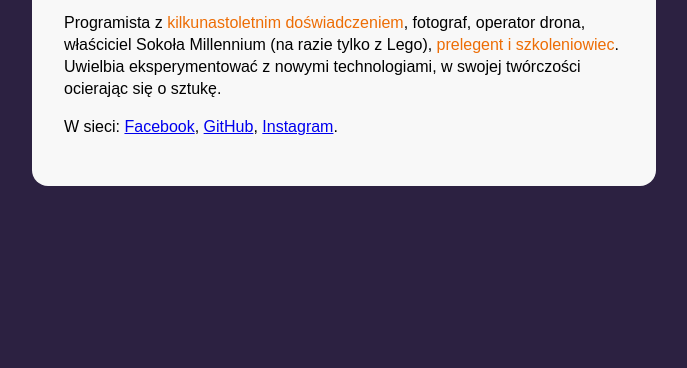
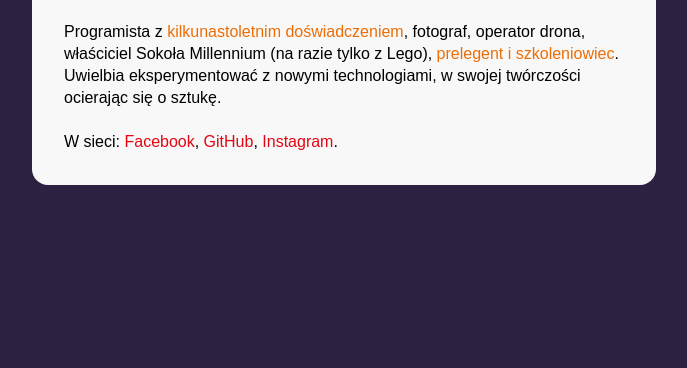
Before and after one commit to damiaNR10/business-card-2020, a plain HTML site: page index.html in a window 1280 px wide. Shown: the part 432-800 px from the top of the page, without its empty margins (296-983 px from the left). Drawn offline with Linux system fonts and the light colour scheme.

Commit message:
person content styles

```diff
--- a/css/style.css
+++ b/css/style.css
@@ -30,12 +30,26 @@ body {
 .person__description {
     font-size: 16px;
     line-height: 22px;
+    margin: 0;
+}
+
+.person__description--with-margin {
+    margin-bottom: 22px;
+}
+
+.person__info {
+    margin-bottom: 24px;
 }
 
 .person__name {
     font-size: 36px;
     margin: 0;
     font-weight: normal;
+}
+
+.person__link {
+    color: #E20613;
+    text-decoration: none;
 }
 
 .person__position {
--- a/index.html
+++ b/index.html
@@ -15,7 +15,7 @@
                 <h1 class="person__name">Imię i nazwisko</h1>
                 <p class="person__position">stanowisko</p>
             </header>
-            <p class="person__description">Programista z <strong class="special">kilkunastoletnim doświadczeniem</strong>, fotograf, operator drona, właściciel Sokoła Millennium (na razie tylko z Lego), <strong class="special">prelegent i szkoleniowiec</strong>. Uwielbia eksperymentować z nowymi technologiami, w swojej twórczości ocierając się o sztukę. </p>
+            <p class="person__description person__description--with-margin">Programista z <strong class="special">kilkunastoletnim doświadczeniem</strong>, fotograf, operator drona, właściciel Sokoła Millennium (na razie tylko z Lego), <strong class="special">prelegent i szkoleniowiec</strong>. Uwielbia eksperymentować z nowymi technologiami, w swojej twórczości ocierając się o sztukę. </p>
             <p class="person__description">W sieci: <a href="#" class="person__link">Facebook</a>, <a href="#" class="person__link">GitHub</a>, <a href="#" class="person__link">Instagram</a>.</p>
         </article>
     </main>
```
